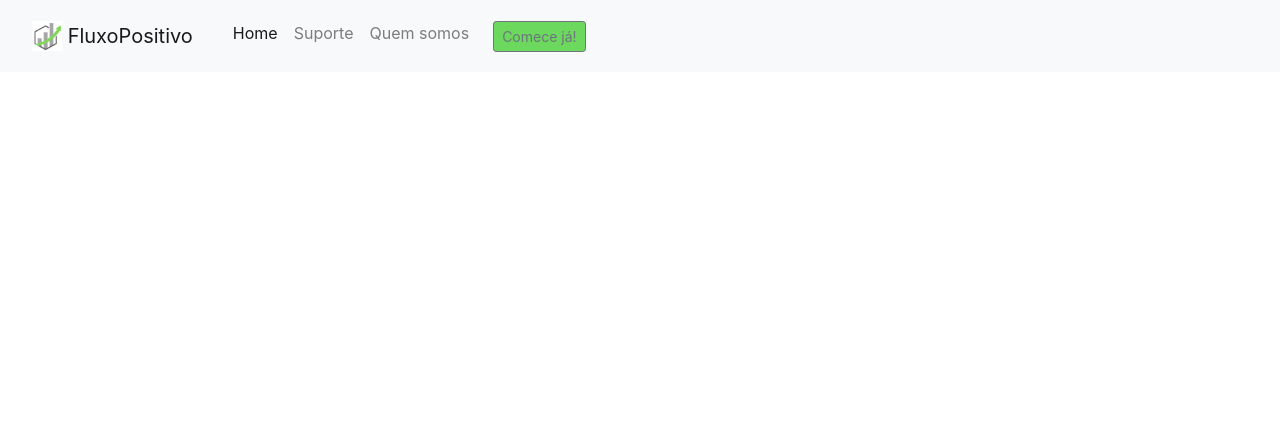
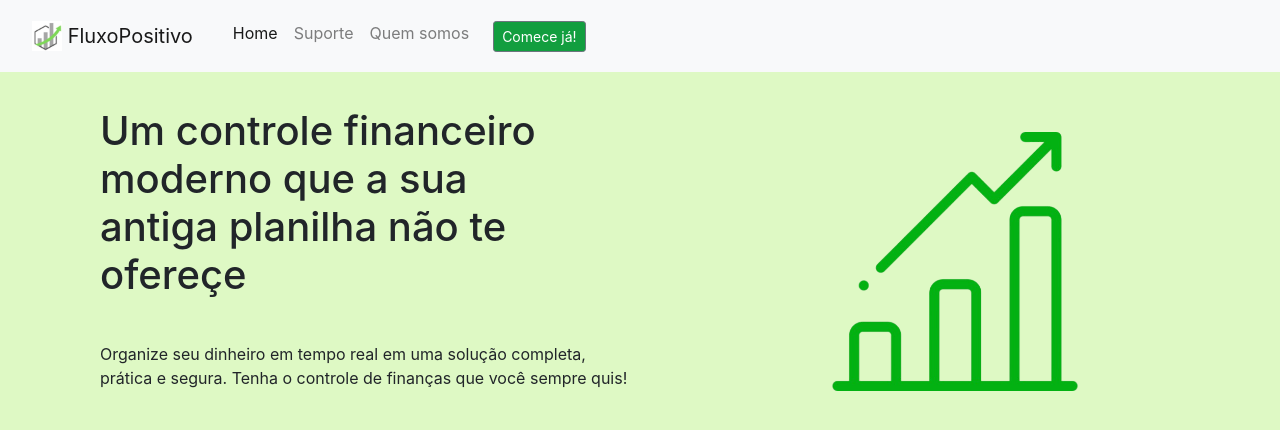
Before and after one commit to ExtraProjects860/Project-Financial-Management, a plain HTML site: page project/VIEW/index.html in a window 1280 px wide. Drawn offline with nearby package versions, Linux system fonts and the light colour scheme.

Commit message:
A aprimorando a landing page

```diff
--- /dev/null
+++ b/project/CSS/landingPage.css
@@ -0,0 +1,18 @@
+body{
+    background-color: #DEF9C4;
+}
+.Parte_1 img{
+    float: right;
+    margin-right: 20px;
+}
+
+.textoIMG{
+    padding-top: 35px;
+    margin-left: 100px;
+}
+#imagem{
+    width: 250px;
+    margin-right: 200px;
+    margin-top: 60px;
+    margin-left: 200px;
+}
--- a/project/VIEW/index.html
+++ b/project/VIEW/index.html
@@ -7,6 +7,7 @@
     <link rel="stylesheet" href="https://stackpath.bootstrapcdn.com/bootstrap/4.1.3/css/bootstrap.min.css"
         integrity="sha384-MCw98/SFnGE8fJT3GXwEOngsV7Zt27NXFoaoApmYm81iuXoPkFOJwJ8ERdknLPMO" crossorigin="anonymous">
     <link rel="stylesheet" href="../CSS/Header.css">
+    <link rel="stylesheet" href="../CSS/landingPage.css">
     <title>Menu Inicial</title>
 </head>
 
@@ -39,7 +40,7 @@
                     </li>
                     <nav class="navbar navbar-light"  >
                         <form class="#">
-                            <button class="btn btn-sm btn-outline-secondary" type="button" style="background-color: #6cd95e;" >Comece já!</button>
+                            <button class="btn btn-sm btn-outline-secondary" type="button" style="background-color: #129E3F; color:#ffff" >Comece já!</button>
                         </form>
                     </nav>
             </div>
@@ -49,7 +50,12 @@
     <!--Header Fim-->
 
     <main>
-
+        <div class="Parte_1">
+            <img id="imagem" src="../IMG/logo_2.png.png" alt="#">
+            <h1 class="textoIMG">Um controle financeiro<br> moderno que a sua<br> antiga planilha não te ofereçe </h1>
+            <p class="textoIMG">Organize seu dinheiro em tempo real em uma solução completa,
+                prática e segura. Tenha o controle de finanças que você sempre quis!</p>
+        </div>
     </main>
 
     <footer>
```
Also changed, not shown: project/IMG/logo_2.png.png (added).
